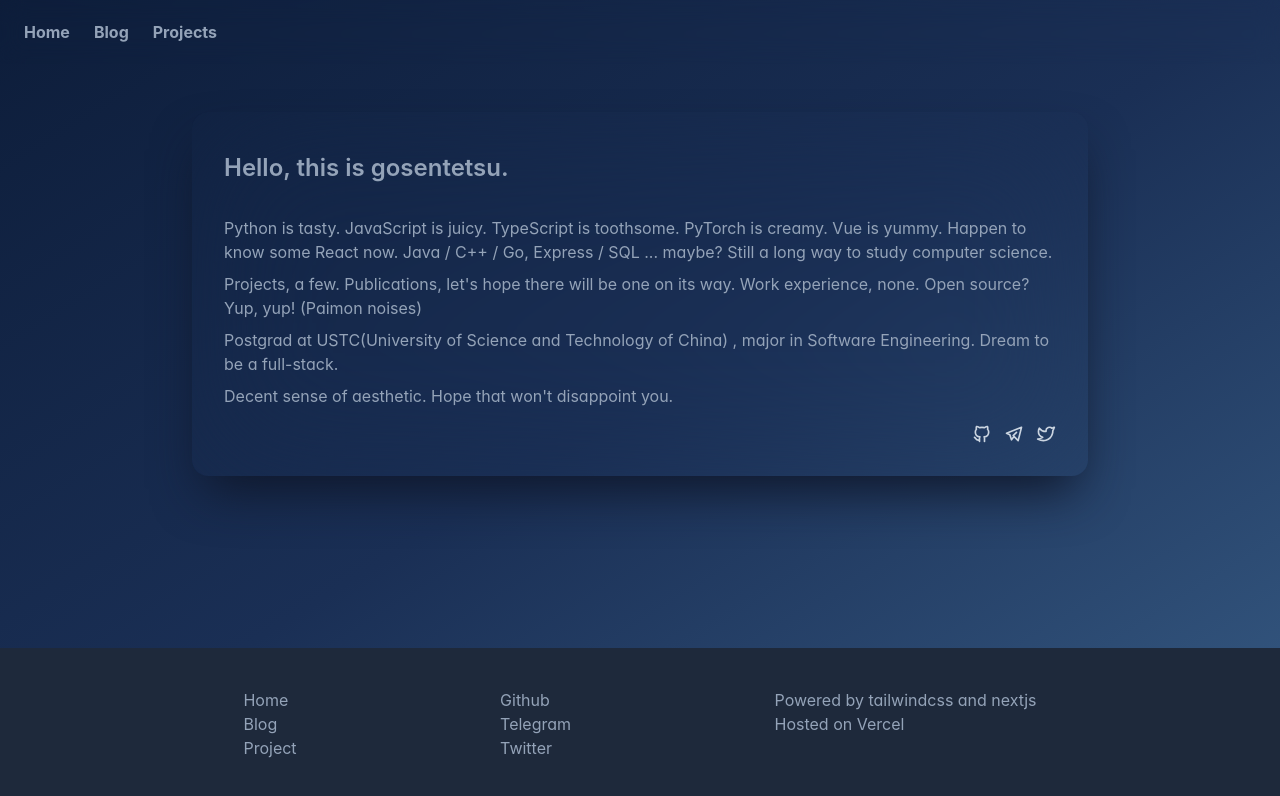
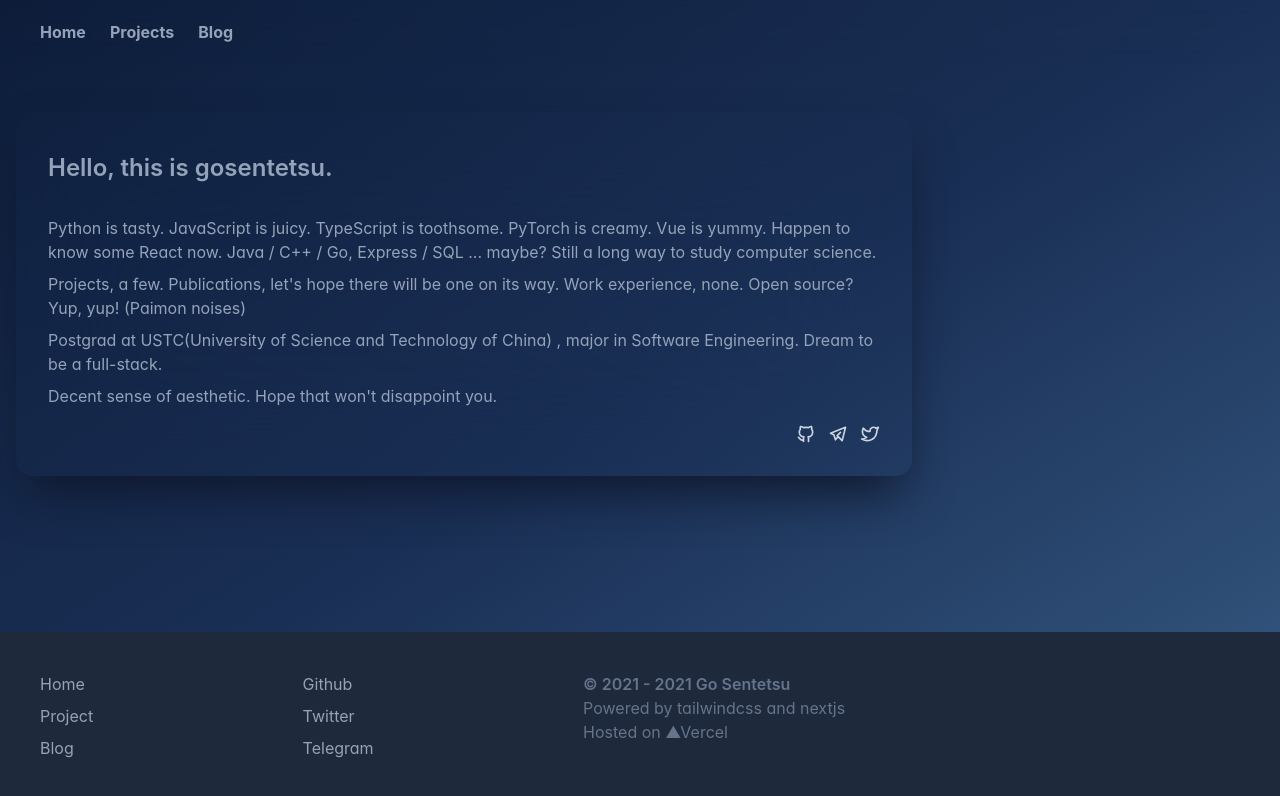
Before and after one commit to gosentetsu/portfolio, a Next.js app: page / in a window 1280 px wide. Shown: the top 796 px of the page. Built offline with nearby package versions, Linux system fonts and the light colour scheme; a web font is replaced by a local one.

Commit message:
feat: add all necessary routes and modify the style of Nav and Footer

```diff
--- a/components/Footer.tsx
+++ b/components/Footer.tsx
@@ -2,20 +2,67 @@ import React from "react";
 
 export default function Footer() {
   return (
-    <footer className="p-10 w-full bg-slate-800 text-slate-400 flex justify-evenly ">
-      <ul>
+    <footer className="p-10 w-full ease-in-out bg-slate-800 text-slate-400 flex justify-evenly content-around gap-3 flex-wrap">
+      <ul className="flex-auto space-y-2">
         <li>Home</li>
+        <li>Project</li>
         <li>Blog</li>
-        <li>Project</li>
       </ul>
-      <ul>
-        <li>Github</li>
-        <li>Telegram</li>
-        <li>Twitter</li>
+      <ul className="flex-auto space-y-2">
+        <li>
+          <a
+            className="duration-500 ease-in-out hover:text-slate-300"
+            href="https://github.com/gosentetsu"
+          >
+            Github
+          </a>
+        </li>
+        <li>
+          <a
+            className="duration-500 ease-in-out hover:text-slate-300"
+            href="https://twitter.com/gosentetsu"
+          >
+            Twitter
+          </a>
+        </li>
+        <li>
+          <a
+            className="duration-500 ease-in-out hover:text-slate-300"
+            href="https://t.me/gosentetsu"
+          >
+            Telegram
+          </a>
+        </li>
       </ul>
-      <ul>
-        <li>Powered by tailwindcss and nextjs</li>
-        <li>Hosted on Vercel</li>
+      <ul className="flex-[2_2_auto] text-slate-500">
+        <li className="font-semibold">
+          © 2021 - {new Date().getFullYear()} Go Sentetsu
+        </li>
+        <li>
+          Powered by{" "}
+          <a
+            className="hover:text-slate-400 duration-500 ease-linear"
+            href="https://tailwindcss.com/"
+          >
+            tailwindcss
+          </a>{" "}
+          and{" "}
+          <a
+            className="hover:text-slate-400 duration-500 ease-linear"
+            href="https://nextjs.org/"
+          >
+            nextjs
+          </a>
+        </li>
+        <li>
+          Hosted on{" "}
+          <a
+            className="hover:text-slate-400 duration-500 ease-linear"
+            href="https://verce.com"
+          >
+            ▲Vercel
+          </a>
+        </li>
       </ul>
     </footer>
   );
--- a/components/Layout.tsx
+++ b/components/Layout.tsx
@@ -1,15 +1,33 @@
 import React from "react";
 import Nav from "@/components/Nav";
 import Footer from "@/components/Footer";
+import Head from "next/head";
+import { useRouter } from "next/router";
+
 type Props = {
   children: React.ReactNode;
 };
+
+const path2title = new Map<string, string>([
+  ["/", "Home"],
+  ["/blog", "Blog"],
+  ["/projects", "Projects"],
+]);
 export default function Layout(props: Props) {
+  const router = useRouter();
+  const title = path2title.get(router.pathname);
   return (
-    <div className="min-h-screen flex flex-col items-center  bg-gradient-to-br from-[#0d1d3a] via-[#1a2f55] to-[#365a83]">
-      <Nav></Nav>
-      <main className="flex-auto">{props.children}</main>
-      <Footer></Footer>
-    </div>
+    <>
+      <Head>
+        <title>{title} • Go Sentetsu</title>
+        <meta name="viewport" content="width=device-width, initial-scale=1.0" />
+        <meta name="description" content="A gosentetsu's portfolio website." />
+      </Head>
+      <div className="min-h-screen flex flex-col  bg-gradient-to-br from-[#0d1d3a] via-[#1a2f55] to-[#365a83]">
+        <Nav></Nav>
+        <main className="flex-auto text-slate-400">{props.children}</main>
+        <Footer></Footer>
+      </div>
+    </>
   );
 }
--- a/components/Nav.tsx
+++ b/components/Nav.tsx
@@ -1,27 +1,25 @@
+import Link from "next/link";
 import React from "react";
 
 export default function Nav() {
   return (
     <nav className="sticky top-0 z-10 h-16 w-full backdrop-blur-md font-bold">
-      <div className="flex h-full items-center justify-start space-x-6 pl-6 align-middle">
-        <a
-          href="#"
-          className=" text-slate-400 transition-colors hover:text-slate-300"
-        >
-          Home
-        </a>
-        <a
-          href="#"
-          className=" text-slate-400 transition-colors hover:text-slate-300"
-        >
-          Blog
-        </a>
-        <a
-          href="#"
-          className=" text-slate-400 transition-colors hover:text-slate-300"
-        >
-          Projects
-        </a>
+      <div className="flex h-full items-center justify-start space-x-6 pl-6 sm:pl-10 align-middle">
+        <Link href="/">
+          <a className=" text-slate-400 transition-colors hover:text-slate-300">
+            Home
+          </a>
+        </Link>
+        <Link href="/projects">
+          <a className=" text-slate-400 transition-colors hover:text-slate-300">
+            Projects
+          </a>
+        </Link>
+        <Link href="/blog">
+          <a className=" text-slate-400 transition-colors hover:text-slate-300">
+            Blog
+          </a>
+        </Link>
       </div>
     </nav>
   );
--- /dev/null
+++ b/pages/blog.tsx
@@ -0,0 +1,5 @@
+import React from "react";
+import Layout from "@/components/Layout";
+export default function blog() {
+  return <Layout>Blog</Layout>;
+}
--- /dev/null
+++ b/pages/projects.tsx
@@ -0,0 +1,10 @@
+import Layout from "@/components/Layout";
+import React from "react";
+
+export default function projects() {
+  return (
+    <Layout>
+      <div>projects</div>
+    </Layout>
+  );
+}
```
